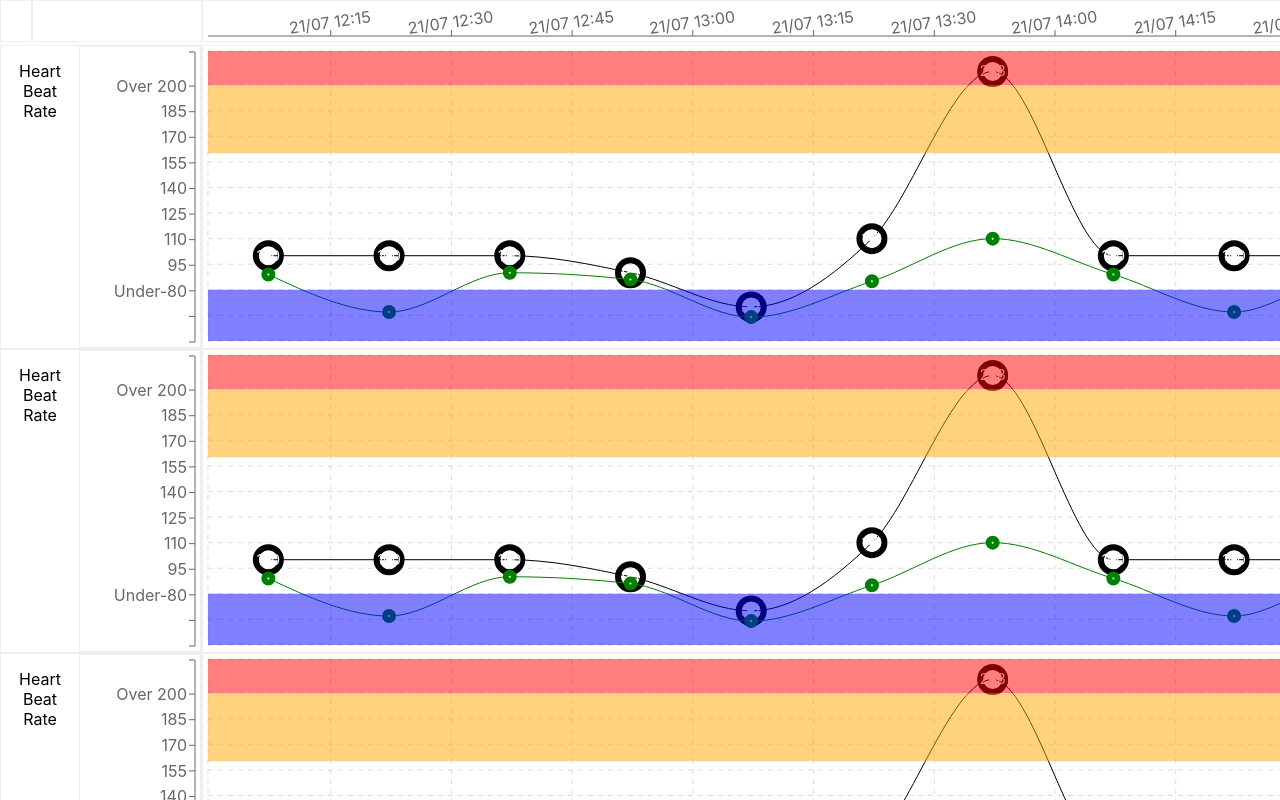
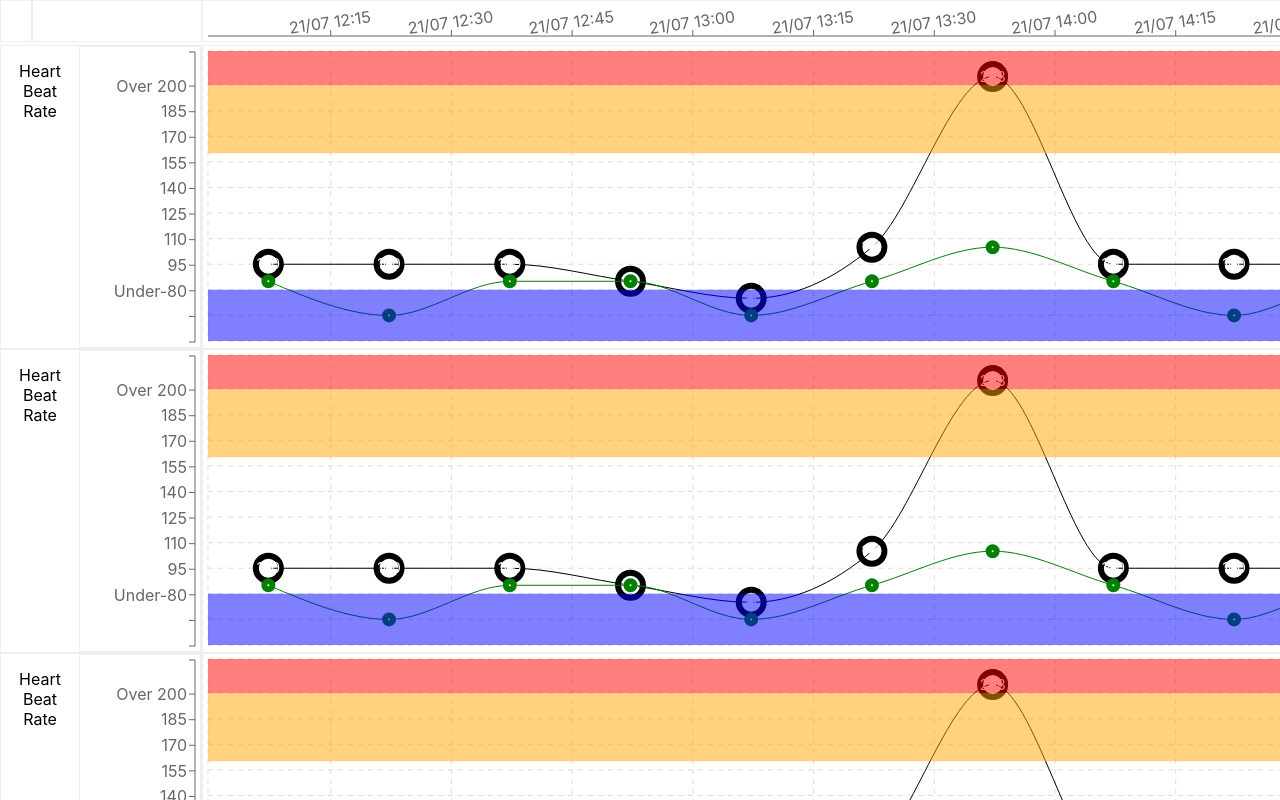
Before and after one commit to seeliang/react-solutions, a React (Create React App) app in the folder solutions/recharts/: page / in a window 1280 px wide. Shown: the top 800 px of the page. Built offline with nearby package versions, Linux system fonts and the light colour scheme.

Commit message:
feat: relocate display

```diff
--- a/solutions/recharts/src/App.js
+++ b/solutions/recharts/src/App.js
@@ -25,7 +25,7 @@ const data = [
   },
   {
     name: "21/07 13:00",
-    max: 70,
+    max: 77,
     min: 64
   },
   {
@@ -75,6 +75,14 @@ const data = [
   }
 ];
 
+function round5 (x) {
+  return Math.ceil(x/10)*10 - 5
+}
+
+function addDisplayToData (data) {
+  return data.map(i => ({...i, display: {max: round5(i.max), min: round5(i.min) } }) )
+}
+
 function formatYAxis(value) {
   if(value === 200) return "Over 200"
   if (value < 200 && value > 80) return value
@@ -84,11 +92,13 @@ function formatYAxis(value) {
 
 class CustomizedLabel extends PureComponent {
   render() {
-    const { x, y, value } = this.props;
+    const { x, y, index, data } = this.props;
+
+    console.log(this.props)
 
     return (
       <text x={x} y={y} dy={5} fontSize={14} fill={"white"} textAnchor="middle">
-        {value}
+        {data[index].max}
       </text>
     );
   }
@@ -103,31 +113,33 @@ const TableHead = () => (
   </span>
   </span>
   <span className="cell">
-  <LineChart width={1700} height={40} data={data}>
+  <LineChart width={1700} height={40} data={addDisplayToData(data)}>
   <XAxis dataKey={"name"} orientation='top' scale="band" angle="-8"/>
   </LineChart>
   </span>
   </div>
 )
 
+const tickCount = "13";
+
 const Sample = () => (
   <div className="table">
   <span className="sticky cell table">
     <span className=" title">Heart Beat Rate</span>
     <span className="cell" >
-      <LineChart width={120} height={300} data={data}>
-        <YAxis domain={[50, 220]} width={110} tickFormatter={formatYAxis} tickCount="14" />
+      <LineChart width={120} height={300} data={addDisplayToData(data)}>
+        <YAxis domain={[50, 220]} width={110} tickFormatter={formatYAxis} tickCount={tickCount} />
       </LineChart>
     </span>
   </span>
   <span className="cell">
-    <LineChart width={1700} height={300} data={data}>
+    <LineChart width={1700} height={300} data={addDisplayToData(data)}>
   <XAxis dataKey={"name"} hide={true} orientation='top' scale="band" angle="-8"/>
   <CartesianGrid stroke="#ddd" strokeDasharray="5 5"/>
   <Tooltip />
-  <YAxis domain={[50, 220]} tickCount="14" hide={true}/>
-  <Line type="monotone" dataKey="max" stroke='black' dot={{ stroke: 'black', strokeWidth: 25 }}  label={<CustomizedLabel />}  />
-  <Line type="monotone" dataKey="min" stroke='green' dot={{ stroke: 'green', strokeWidth: 8 }}  />
+  <YAxis domain={[50, 220]} tickCount={tickCount}  hide={true}/>
+  <Line type="monotone" dataKey="display.max" stroke='black' dot={{ stroke: 'black', strokeWidth: 25 }}  label={<CustomizedLabel data={data} />}  />
+  <Line type="monotone" dataKey="display.min" stroke='green' dot={{ stroke: 'green', strokeWidth: 8 }}  />
   <ReferenceArea  y1={160} y2={200} fill="orange" strokeOpacity={0.5} />
   <ReferenceArea  y1={200} y2={220} fill="red" strokeOpacity={0.5} />
   <ReferenceArea  y1={50} y2={80} fill="blue" strokeOpacity={0.5} />
```
